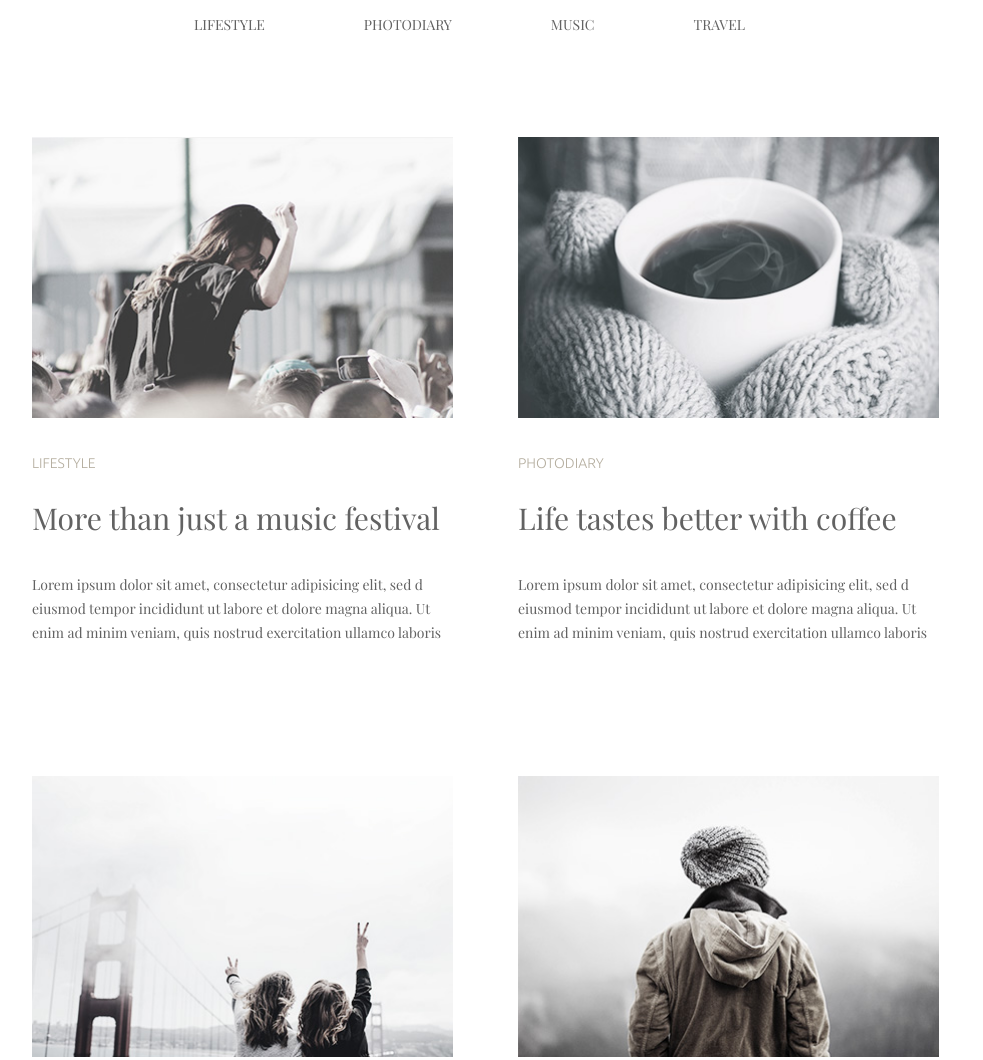
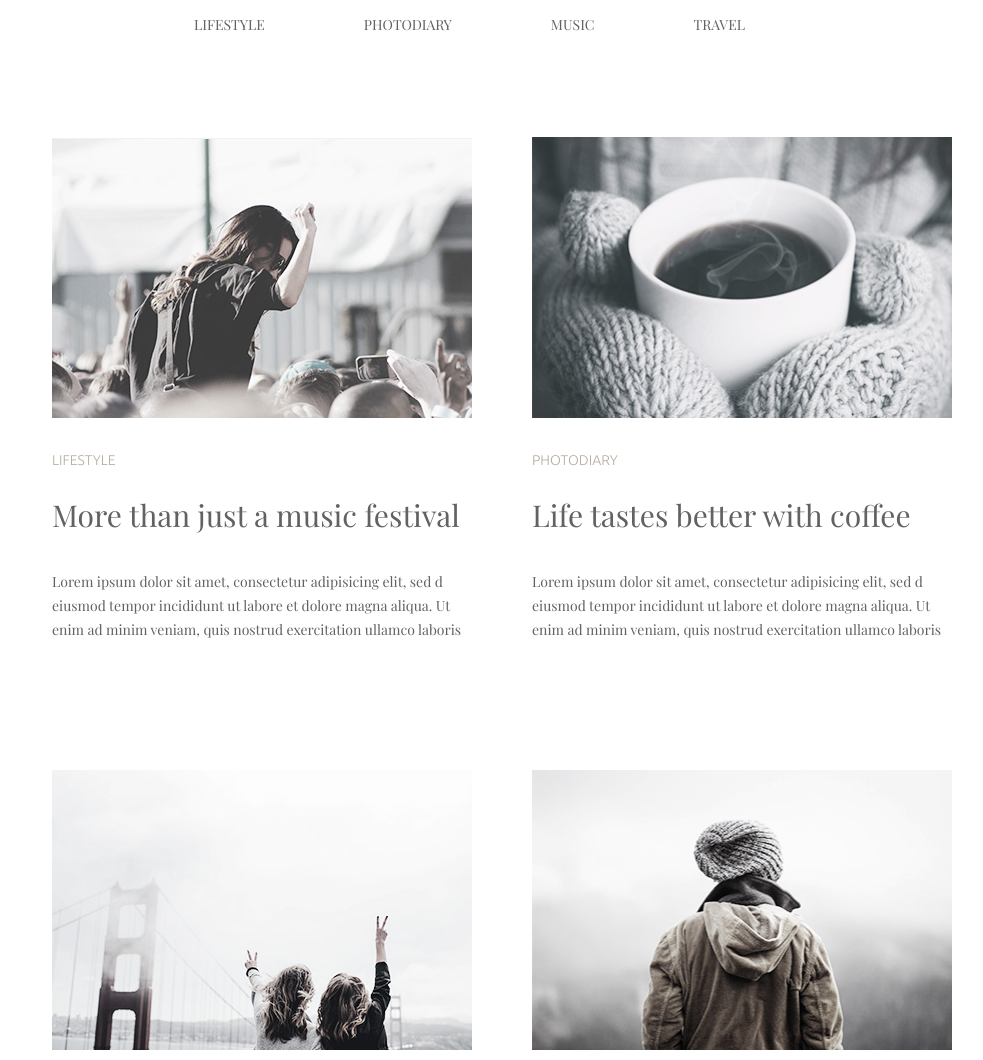
Before and after one commit to Daikiri-San/goit-fe-course, a plain HTML site: page html-css/module-3/index.html in a window 1280 px wide. Shown: the part 60-1120 px from the top of the page, without its empty margins (138-1121 px from the left). Drawn offline with nearby package versions, Linux system fonts and the light colour scheme.

Commit message:
correction #2

```diff
--- a/html-css/module-3/css/styles.css
+++ b/html-css/module-3/css/styles.css
@@ -15,16 +15,23 @@ html {
   margin-left: auto;
   margin-bottom: 73px;
   margin-top: 77px;
-  max-width: 960px;
-
-  padding-right: 10px;
-  padding-left: 10px;
+  max-width: 900px;
 }
 
 article {
   display: inline-block;
   margin-bottom: 130px;
-  width: 421px;
+  width: 420px;
+}
+
+.post-wrap {
+  font-size: 0;
+}
+
+img {
+  display: block;
+  max-width: 100%;
+  height: auto;
 }
 
 article:nth-last-of-type(-n + 2) {
@@ -50,17 +57,18 @@ a {
   text-transform: uppercase;
 }
 
-a:nth-child(4) {
+a:last-child(1) {
   margin-right: 0px;
 }
 
-a:hover {
+a:hover,
+a:focus {
   color: #03a9f4;
 }
 
 h2 {
   display: inline-block;
-  width: 421px;
+  width: 420px;
   font-family: Playfair Display, serif;
   color: #626262;
   font-size: 30px;
@@ -71,7 +79,7 @@ p {
   display: inline-block;
   line-height: 24px;
   font-size: 14px;
-  width: 421px;
+  width: 420px;
   font-family: Playfair Display, serif;
   color: #626262;
 }
@@ -93,7 +101,7 @@ p {
 
 .box2 {
   margin-right: 0;
-  margin-left: 61px;
+  margin-left: 60px;
 }
 
 button {
--- a/html-css/module-3/index.html
+++ b/html-css/module-3/index.html
@@ -22,12 +22,13 @@
         </nav>
       </header>
       <main>
+        <div class="post-wrap">
         <article class="box1">
           <img
             src="img/image.jpg"
             alt="Girl on the gig"
-            width="421"
-            height="281"
+            width="420"
+            height="280"
           />
           <p class="imgtitle">Lifestyle</p>
           <h2>More than just a music festival</h2>
@@ -50,7 +51,10 @@
           </p>
         </article>
         <article class="box2">
-          <img src="img/coffee.jpg" alt="hot coffee" width="421" height="281" />
+          <img src="img/coffee.jpg"
+            alt="hot coffee"
+            width="420"
+            height="280" />
           <p class="imgtitle">Photodiary</p>
           <h2>Life tastes better with coffee</h2>
           <p class="content_text">
@@ -75,8 +79,8 @@
           <img
             src="img/sky.jpg"
             alt="Two girls neer bridge"
-            width="421"
-            height="281"
+            width="420"
+            height="280"
           />
           <p class="imgtitle">Music</p>
           <h2>American dream</h2>
@@ -102,8 +106,8 @@
           <img
             src="img/behind.jpg"
             alt="Person that staying back to Photo"
-            width="421"
-            height="281"
+            width="420"
+            height="280"
           />
           <p class="imgtitle">Travel</p>
           <h2>A day exploring the Alps</h2>
@@ -129,8 +133,8 @@
           <img
             src="img/desert.jpg"
             alt="girl in desert with hat"
-            width="421"
-            height="281"
+            width="420"
+            height="280"
           />
           <p class="imgtitle">Music</p>
           <h2>Top 10 song for running</h2>
@@ -156,8 +160,8 @@
           <img
             src="img/road.jpg"
             alt="road in mountains"
-            width="421"
-            height="281"
+            width="420"
+            height="280"
           />
           <p class="imgtitle">Travel</p>
           <h2>Cold winter days</h2>
@@ -180,6 +184,7 @@
           </p>
         </article>
         <button class="btn-more" type="button">load more</button>
+      </div>
       </main>
     </div>
   </body>
```
